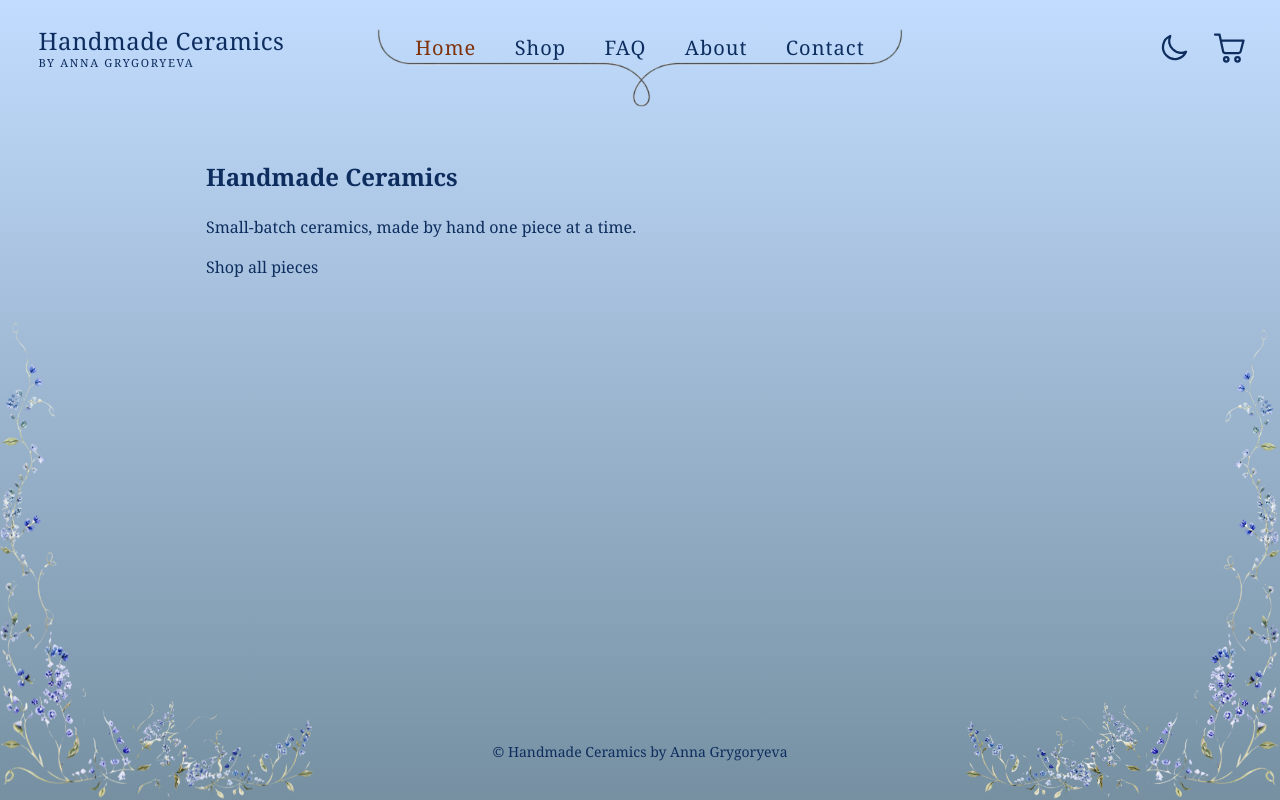
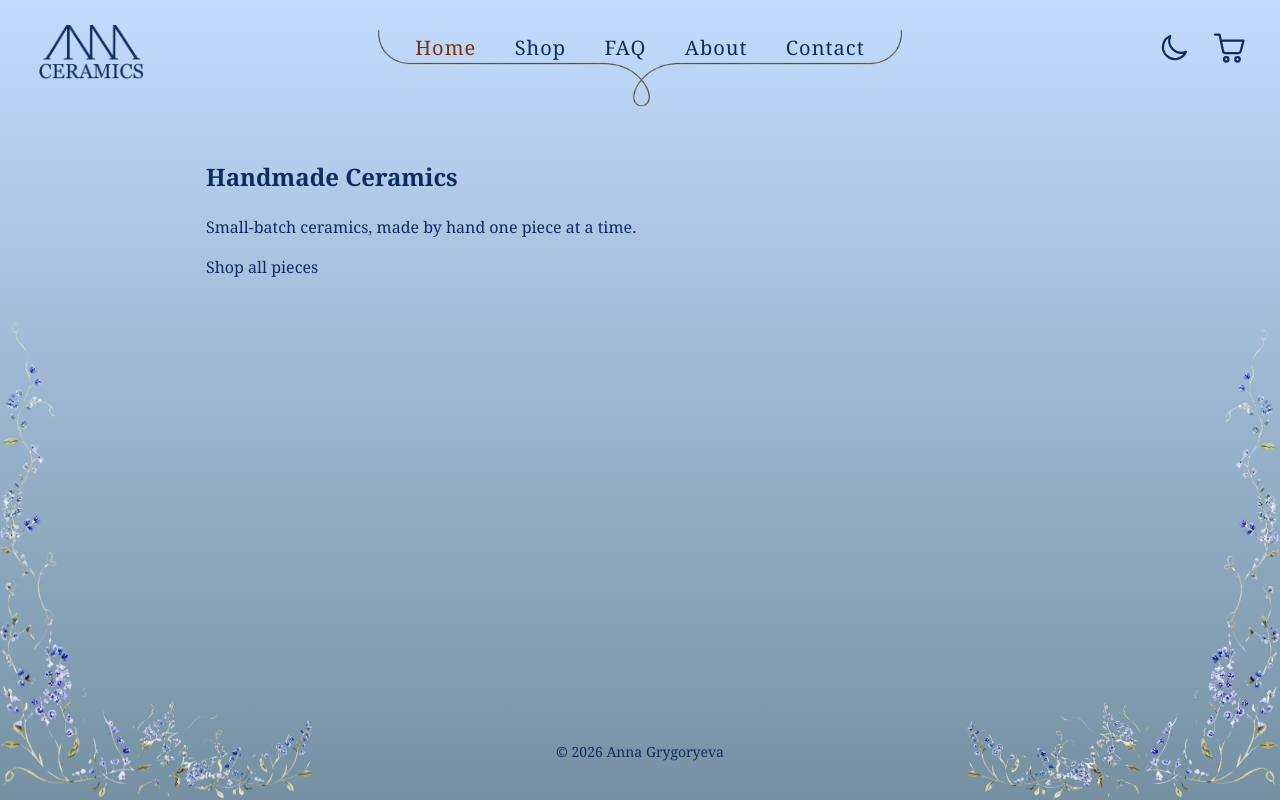
Before and after one commit to AnnaGrygoryeva-01/Ceramics-Web-Project, a Next.js app: page / in a window 1280 px wide. Built offline with nearby package versions, Linux system fonts and the light colour scheme.

Commit message:
Change logo and copyright notice

```diff
--- a/src/app/globals.sass
+++ b/src/app/globals.sass
@@ -129,14 +129,14 @@ footer
   min-height: var(--nav-height)
   line-height: 1.2
 
-.logo__name
-  font-size: 1.5rem
-  letter-spacing: 0.02em
-
-.logo__tagline
-  font-size: 0.7rem
-  letter-spacing: 0.15em
-  text-transform: uppercase
+// public/logo-mark.png is a transparent cut-out of public/mainLogo.png, used as
+// a mask so the logo is drawn in the ink colour (dark by day, light at night)
+.logo__mark
+  display: block
+  height: 56px
+  aspect-ratio: 452 / 240
+  background: var(--ink)
+  mask: url("/logo-mark.png") center / contain no-repeat
 
 // Navigation: the row of links with the brace underneath
 .top-bar
@@ -271,8 +271,8 @@ footer
     position: relative
     z-index: 2
 
-  .logo__name
-    font-size: 1.3rem
+  .logo__mark
+    height: 44px
 
   // Where the theme switch was, mirroring the cart
   .menu-button
--- a/src/app/layout.tsx
+++ b/src/app/layout.tsx
@@ -23,7 +23,7 @@ export default function RootLayout ({ children }: LayoutProps<'/'>) {
         <Header />
         <main>{children}</main>
         <footer>
-          <p>&copy; Handmade Ceramics by Anna Grygoryeva</p>
+          <p>&copy; 2026 Anna Grygoryeva</p>
         </footer>
       </body>
     </html>
--- a/src/components/Header.tsx
+++ b/src/components/Header.tsx
@@ -59,9 +59,9 @@ export default function Header () {
       >
         <MenuIcon />
       </button>
-      <Link href='/' className='logo'>
-        <span className='logo__name'>Handmade Ceramics</span>
-        <span className='logo__tagline'>by Anna Grygoryeva</span>
+      <Link href='/' className='logo' aria-label='Handmade Ceramics by Anna Grygoryeva, home'>
+        {/* Drawn in the text colour from a cut-out of the logo, so it follows the theme */}
+        <span className='logo__mark' />
       </Link>
       <nav id='site-menu' className='top-bar' data-open={menuOpen || undefined}>
         <div className='top-bar__links'>
```
Also changed, not shown: public/logo-mark.png (added).
